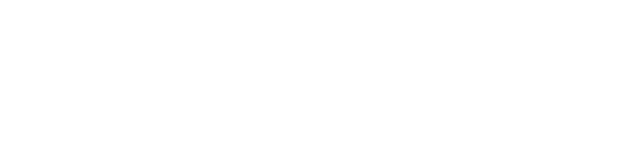
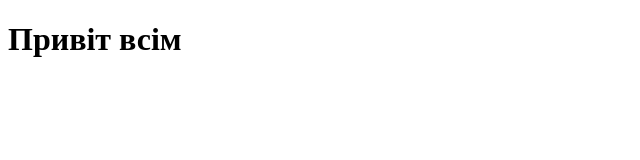
Before and after one commit to Alexey-Shevchuk/goit_module_1, a plain HTML site: page index.html in a window 1280 px wide. Shown: the whole page, without its empty margins (0-640 px from the left). Drawn offline with Linux system fonts and the light colour scheme.

Commit message:
Додав заголовок

```diff
--- a/index.html
+++ b/index.html
@@ -7,6 +7,6 @@
     <title>Document</title>
 </head>
 <body>
-
+    <h1>Привіт всім</h1>
 </body>
 </html>
```
